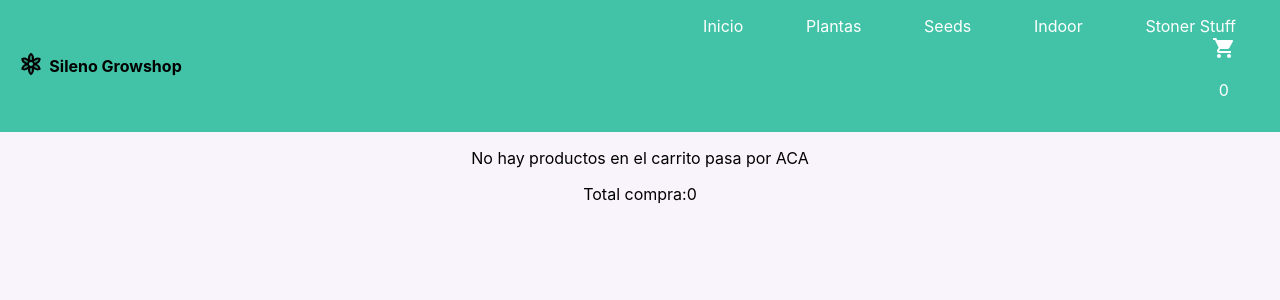
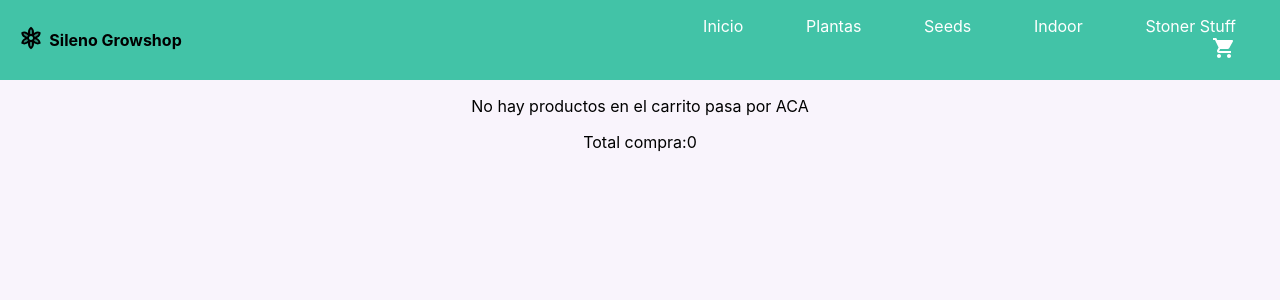
Before and after one commit to AApolito92/apolito-ecommerce-reactjs-CH, a React (Create React App) app: page /cart in a window 1280 px wide. Shown: the top 300 px of the page. Built offline with nearby package versions, Linux system fonts and the light colour scheme.

Commit message:
desafio-cartview

```diff
--- a/src/components/Cart/ItemCart.jsx
+++ b/src/components/Cart/ItemCart.jsx
@@ -14,8 +14,7 @@ function itemCart({producto, deleteItem }) {
 
   return (
     <div>
-        <p>{name}</p>
-        <p>{qty}</p>
+        <p>{name} x {qty}</p>
         <p>total: {(qty*precio)}</p>
         <button onClick={HandlerDelete}>Eliminar item</button>
     </div>
--- a/src/components/Main/Context/ContextCart.js
+++ b/src/components/Main/Context/ContextCart.js
@@ -31,6 +31,9 @@ const CustomProvider = ({children}) => {
         }
     }
     const deleteItem = (id) => {
+
+        //agregar logica similar a add item para poder eliminar unidades de items y no item completo
+
         setProductList(cartProductList.filter(product => product.id !== id));
     }
     const isInCart = (id) => {
--- a/src/components/Navbar/CartWidget/CartWidget.jsx
+++ b/src/components/Navbar/CartWidget/CartWidget.jsx
@@ -8,8 +8,13 @@ export const CartWidget = () => {
   const {qtyProduct,cartProductList} = useContext(contextoCarrito);
   return (
             <div>
+           { cartProductList.length === 0 ?
                 <ShoppingCartIcon fontSize="medium"/>
-                <p>{qtyProduct} </p>
+                :
+                <>
+                <ShoppingCartIcon fontSize="medium"/>
+                <p>{qtyProduct} </p> </> }
+
            </div>
   )
 }
```
